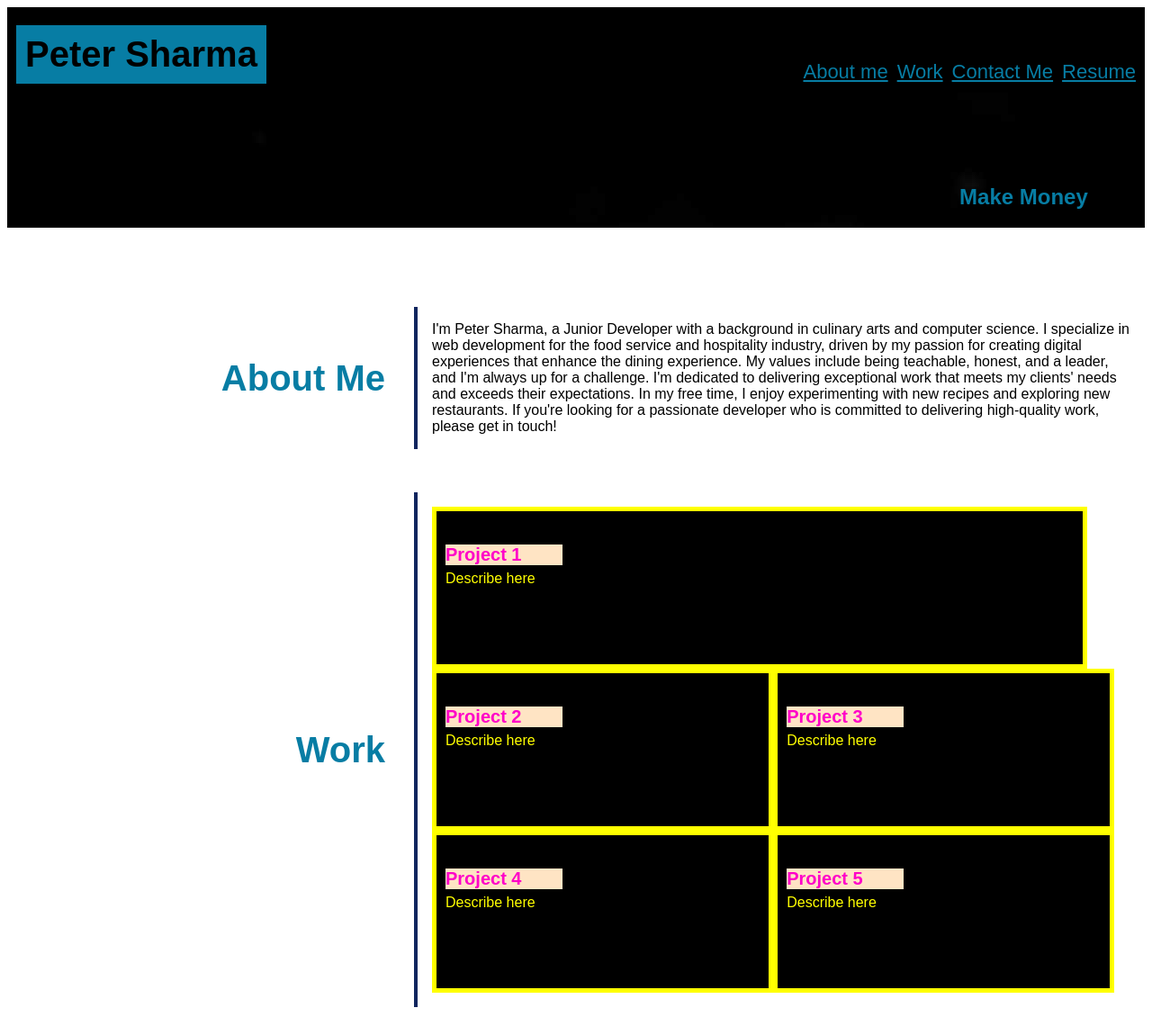
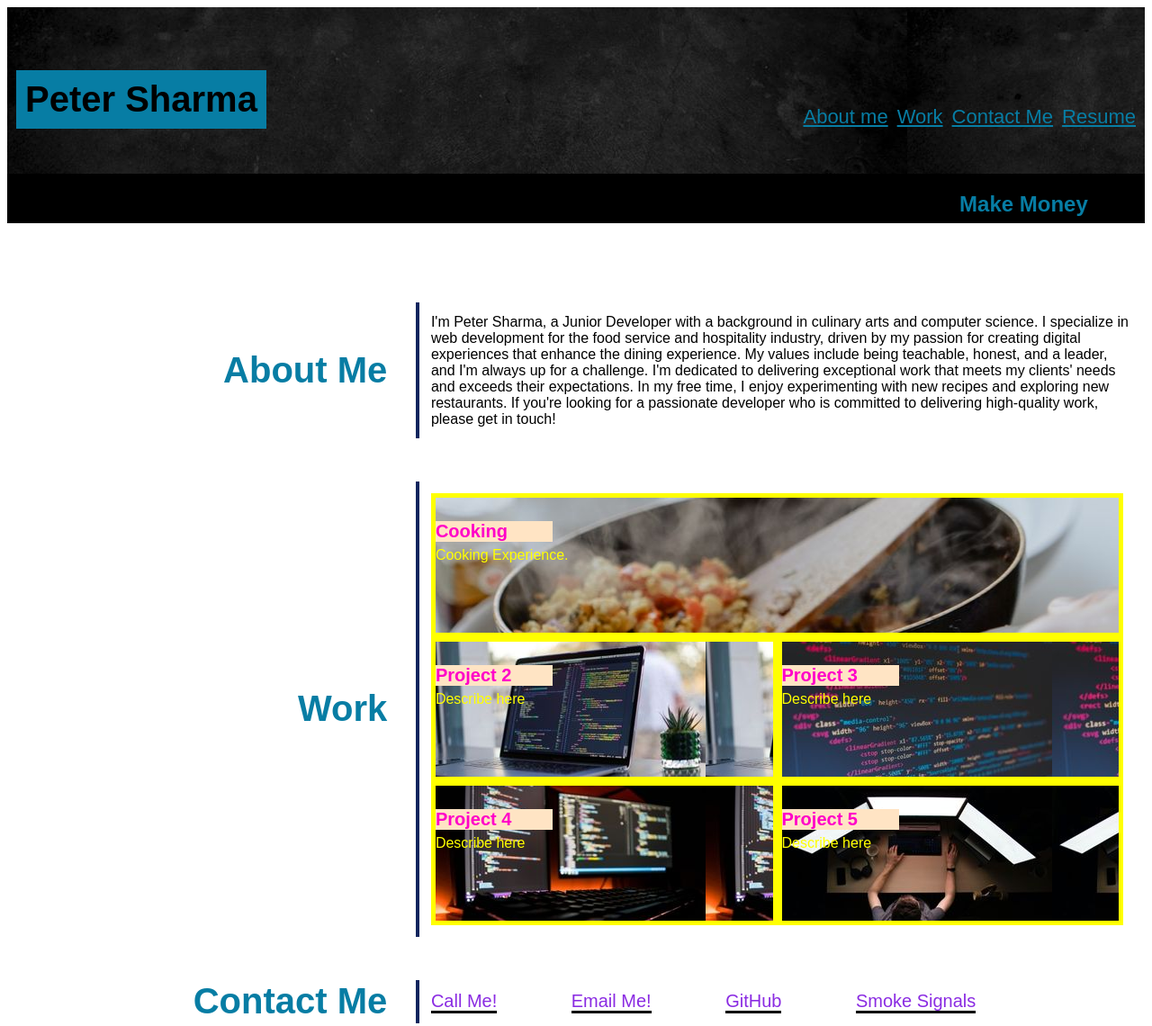
Before and after one commit to Peterksharma/Personal-Website, a plain HTML site: page index.html in a window 1280 px wide. Shown: the top 1140 px of the page at 90% size. Drawn offline with Linux system fonts and the light colour scheme.

Commit message:
images update

```diff
--- a/assets/style.css
+++ b/assets/style.css
@@ -16,8 +16,9 @@ header {
     justify-content: space-between; /*  -Justify-content will adjust the space between the h1 and links in the header */
     align-items: end; /* will adjust the links on the x axis */
     padding: 10px;
-    background-color: black;
-    height: 75px;
+    padding-bottom: 50px;
+    background-image: url(./images/under-banner-background.jpeg);
+    height: 125px;
 }
 
 /* changes the color of the links in the header */
@@ -58,8 +59,8 @@ li:first-child {
     display: flex;
     justify-content: flex-end;
     align-items: flex-end;
-    background-image: url(./images/banner-under-header-background.jpg);
-    height: 150px; /*Changes the size of the banner under the header*/
+    background-color: black;
+    height: 55px; /*Changes the size of the banner under the header*/
     padding-right: 5%;  /*Will move the text on the banner under the headder away from the right side of the page  */
     border-bottom: solid 40px white;
     color: var(--light1);
@@ -89,7 +90,7 @@ h3{
   }
   .content{
     flex: 2 1;
-    padding: 1rem;
+    padding: 1%;
     min-width:300px;
     border-left: 4px solid rgb(14, 37, 94);
   }
@@ -103,13 +104,13 @@ h3{
 
   .project1 {
     color:rgb(255, 0, 200);
-    background-color: black;
+    background-image: url("./images/Cooking.jpeg");
     border: solid 5px yellow;
     height: 150px;
-    padding: 10px;
-    width: 90%
+    width: 97.3%
 
   }
+
 
   .project1:hover {
     opacity: 50%;  /*make project one change opacity */
@@ -122,6 +123,22 @@ h3{
     width: 100%;
   }
 
+  .project2 {
+    background-image: url(./images/work1.jpg);
+  }
+
+  .project3 {
+    background-image: url(./images/work2.jpg);
+  }
+
+  .project4 {
+    background-image: url(./images/work3.jpg);
+  }
+
+  .project5 {
+    background-image: url(./images/work4.jpg);
+  }
+
   .project2,
   .project3,
   .project4,
@@ -130,8 +147,7 @@ h3{
     background-color: black;
     border: solid 5px yellow;
     height: 150px;
-    padding: 10px;
-    width: 45%;
+    width: 48%;
   }
 
   .work-projects p {
@@ -165,7 +181,7 @@ h3{
 
 
   /* Styles for screens smaller than 768px */
-  @media screen and (max-width: 767px) {
+  @media screen and (max-width: 863px) {
     header {
     flex-direction: column;
     justify-content: center;
--- a/index.html
+++ b/index.html
@@ -12,7 +12,7 @@
     <h1>Peter Sharma</h1>
       <div class="header-links">
         <ul>
-         <li><a href="#about-me">About me</a></li>
+         <li><a href="#about-Me">About me</a></li>
          <li><a href="#work">Work</a></li>
          <li><a href="#contact-me">Contact Me</a></li>
          <li><a href="#resume">Resume</a></li>
@@ -33,8 +33,8 @@
       <div class="content">
         <div class="work-projects">
             <div class="project1">
-                <h4>Project 1</h4>
-                <p class="project-description">Describe here</p>
+                <h4>Cooking</h4>
+                <p class="project-description">Cooking Experience.</p>
             </div>
           <div class="projects-container">
             <div class="project2">
```
Also changed, not shown: assets/images/Cooking.jpeg (added), assets/images/banner-under-header-background.jpg (deleted), assets/images/under-banner-background.jpeg (added), assets/images/work1.jpg (added), assets/images/work2.jpg (added), assets/images/work3.jpg (added), assets/images/work4.jpg (added), 1 other file.
